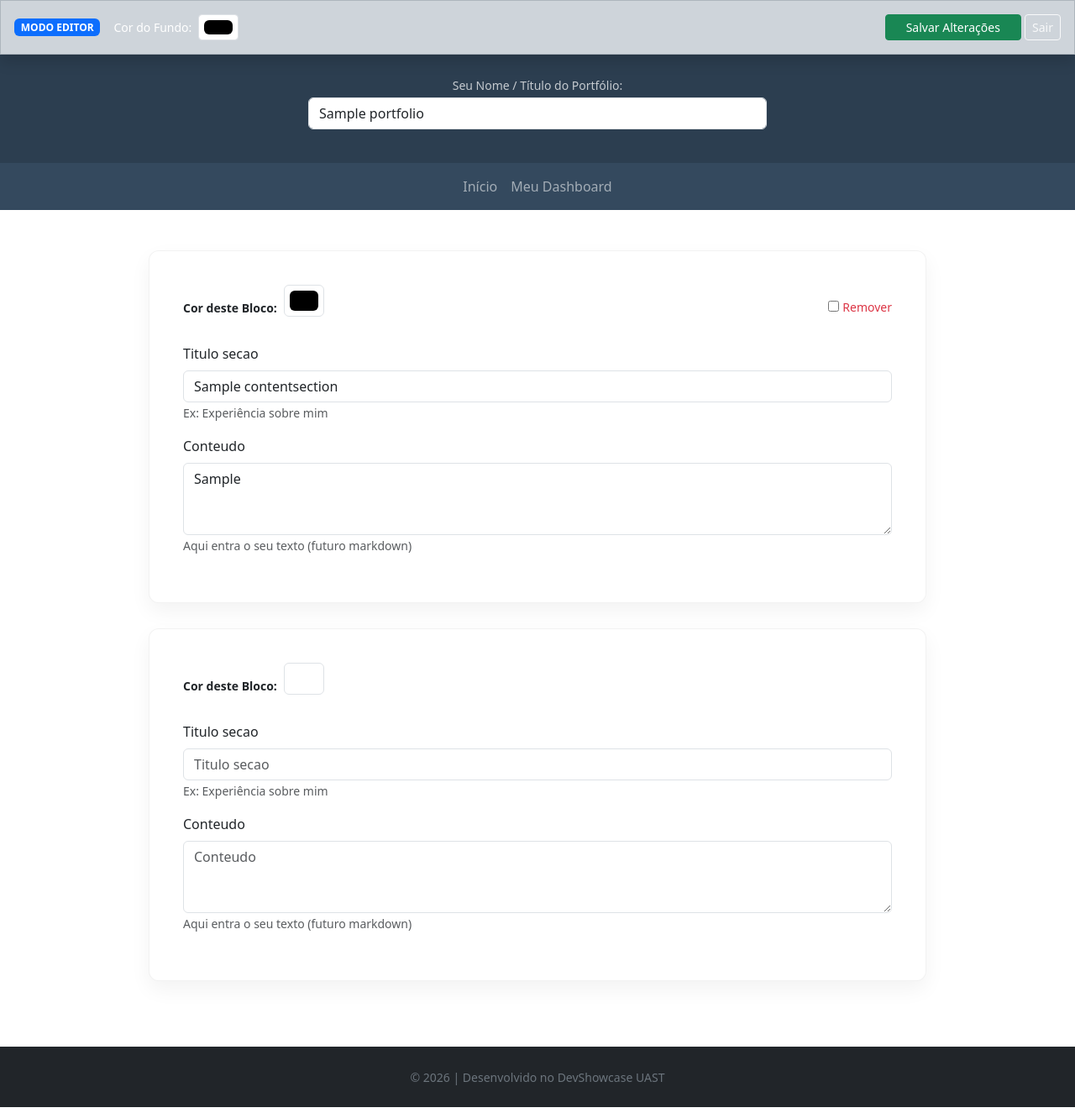
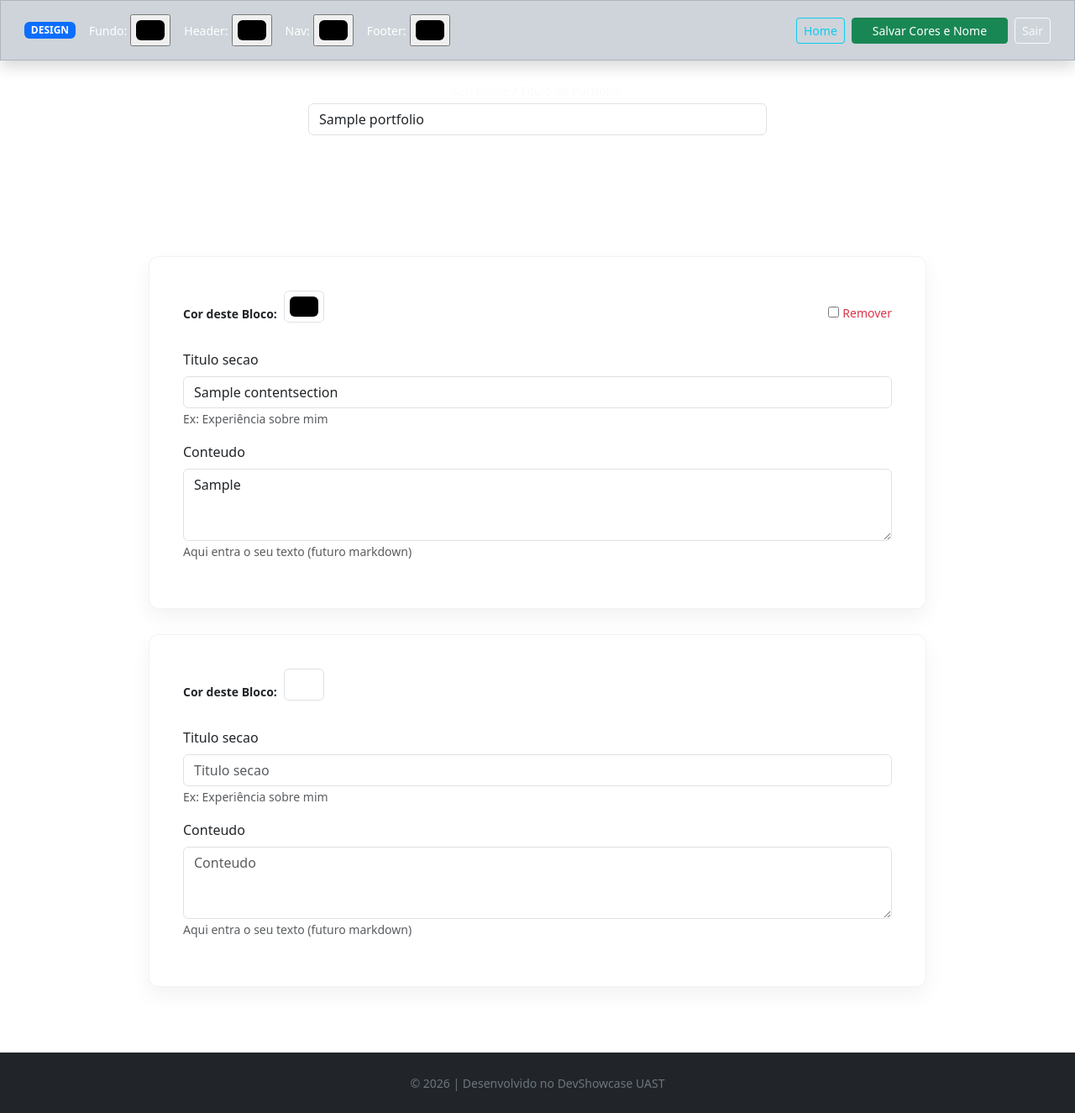
Before and after one commit to jhonathanemanuel/portfolio-creator, a Django app: page /editar/1/ in a window 1280 px wide. Shown: the whole page at 84% size. Run offline with Django 5.2, Linux system fonts and the light colour scheme; a user stored in the database is signed in; tables that the repository leaves empty hold one stand-in row (values such as "Sample post"); some libraries are stand-ins or nearby versions.

Commit message:
Criando a exclusão de portifolios

```diff
--- a/portfolio/forms.py
+++ b/portfolio/forms.py
@@ -5,21 +5,22 @@ from django.forms import inlineformset_factory
 class PortfolioForm(forms.ModelForm):
     class Meta:
         model = Portfolio
-        fields = ['titulo_projeto', 'nome_exibicao']
-        # widgets = {
-        #     # Torna o título e o slug invisíveis no HTML
-        #     'titulo_projeto': forms.HiddenInput(),
-        #     'slug': forms.HiddenInput(),
-        #     # Mantém o seletor de cor
-        #     'cor_fundo': forms.TextInput(attrs={'type': 'color', 'class': 'form-control-color'}),
-        # }
+        fields = ['titulo_projeto', 'nome_exibicao','cor_header', 'cor_nav', 'cor_footer', 'cor_fundo']
+
+        widgets = {
+            # 'titulo_projeto': forms.HiddenInput(),
+            'slug': forms.HiddenInput(),
+            'cor_fundo': forms.TextInput(attrs={'type': 'color', 'class': 'form-control-color'}),
+            'cor_header': forms.TextInput(attrs={'type': 'color', 'class': 'form-control-color'}),
+            'cor_nav': forms.TextInput(attrs={'type': 'color', 'class': 'form-control-color'}),
+            'cor_footer': forms.TextInput(attrs={'type': 'color', 'class': 'form-control-color'}),
+        }
 
     def __init__(self, *args, **kwargs):
         super().__init__(*args, **kwargs)
-        # Dizemos ao Django que o slug não é obrigatório NO FORMULÁRIO
-        # (mas ele continua sendo obrigatório no Banco de Dados)
         if 'slug' in self.fields:
             self.fields['slug'].required = False
+        self.instance.slug = "temp-slug"
 
 class ContentSectionForm(forms.ModelForm):
     class Meta:
--- a/portfolio/models.py
+++ b/portfolio/models.py
@@ -13,6 +13,9 @@ class Portfolio(models.Model):
     slug = models.SlugField(unique=True)
     date_added = models.DateTimeField(auto_now_add=True)
     cor_fundo = models.CharField(max_length=7, default="#f8f9fa")
+    cor_header = models.CharField(max_length=7, default="#2c3e50")
+    cor_nav = models.CharField(max_length=7, default="#34495e")
+    cor_footer = models.CharField(max_length=7, default="#212529")
 
     def __str__(self):
         return self.titulo_projeto
--- a/portfolio/templates/portfolio/base.html
+++ b/portfolio/templates/portfolio/base.html
@@ -5,6 +5,7 @@
     <meta charset="UTF-8">
     <title>Title</title>
     {% bootstrap_css %}
+    <link rel="stylesheet" href="https://cdn.jsdelivr.net/npm/bootstrap-icons@1.11.3/font/bootstrap-icons.min.css">
 </head>
 <body>
     {% block content %}
--- a/portfolio/templates/portfolio/visualizar.html
+++ b/portfolio/templates/portfolio/visualizar.html
@@ -36,8 +36,15 @@
         .bloco-portfolio:hover { transform: scale(1.01); border-color: #0d6efd; }
         {% endif %}
 
-        .navbar-custom { background-color: #34495e; }
-        .header-custom { background-color: #2c3e50; }
+        .navbar-custom {
+            background-color: {{ portfolio.cor_nav }};
+        }
+        .header-custom {
+            background-color: {{ portfolio.cor_header }};
+        }
+        footer.bg-dark { /* Ajuste a classe se necessário */
+            background-color: {{ portfolio.cor_footer }} !important;
+        }
 
         /* BOTÃO (+) CIRCULAR */
         .btn-add-section {
@@ -71,17 +78,50 @@
 
         {# BARRA DE FERRAMENTAS (Fora do container = Tela toda) #}
         {% if edit_mode %}
-        <div class="alert alert-dark sticky-top m-0 rounded-0 d-flex justify-content-between align-items-center shadow" style="z-index: 2000;">
-            <div class="d-flex align-items-center gap-3">
-                <span class="badge bg-primary">MODO EDITOR</span>
-                <div class="d-flex align-items-center">
-                    <label class="me-2 text-white small">Cor do Fundo:</label>
-                    <input type="color" name="cor_fundo" value="{{ portfolio.cor_fundo|default:'#f8f9fa' }}" class="form-control form-control-color form-control-sm">
+<!--        <div class="alert alert-dark sticky-top m-0 rounded-0 d-flex justify-content-between align-items-center shadow" style="z-index: 2000;">-->
+<!--            <div class="d-flex align-items-center gap-3">-->
+<!--                <span class="badge bg-primary">MODO EDITOR</span>-->
+<!--                <div class="d-flex align-items-center">-->
+<!--                    <label class="me-2 text-white small">Cor do Fundo:</label>-->
+<!--                    <input type="color" name="cor_fundo" value="{{ portfolio.cor_fundo|default:'#f8f9fa' }}" class="form-control form-control-color form-control-sm">-->
+<!--                </div>-->
+<!--            </div>-->
+<!--            <div>-->
+<!--                <button type="submit" class="btn btn-success btn-sm px-4">Salvar Alterações</button>-->
+<!--                <a href="{% url 'dashboard' %}" class="btn btn-outline-light btn-sm">Sair</a>-->
+<!--            </div>-->
+<!--        </div>-->
+        <div class="alert alert-dark sticky-top m-0 rounded-0 shadow" style="z-index: 2000;">
+            <div class="container-fluid d-flex justify-content-between align-items-center">
+                <div class="d-flex align-items-center gap-3">
+                    <span class="badge bg-primary">DESIGN</span>
+
+                    <div class="d-flex align-items-center gap-1">
+                        <label class="text-white small">Fundo:</label>
+                        {{ form.cor_fundo }}
+                    </div>
+
+                    <div class="d-flex align-items-center gap-1">
+                        <label class="text-white small">Header:</label>
+                        {{ form.cor_header }}
+                    </div>
+
+                    <div class="d-flex align-items-center gap-1">
+                        <label class="text-white small">Nav:</label>
+                        {{ form.cor_nav }}
+                    </div>
+
+                    <div class="d-flex align-items-center gap-1">
+                        <label class="text-white small">Footer:</label>
+                        {{ form.cor_footer }}
+                    </div>
                 </div>
-            </div>
-            <div>
-                <button type="submit" class="btn btn-success btn-sm px-4">Salvar Alterações</button>
-                <a href="{% url 'dashboard' %}" class="btn btn-outline-light btn-sm">Sair</a>
+
+                <div class="d-flex gap-2">
+                    <a href="{% url 'index' %}" class="btn btn-outline-info btn-sm">Home</a>
+                    <button type="submit" class="btn btn-success btn-sm px-4">Salvar Cores e Nome</button>
+                    <a href="{% url 'dashboard' %}" class="btn btn-outline-light btn-sm">Sair</a>
+                </div>
             </div>
         </div>
         {% endif %}
--- a/portfolio/urls.py
+++ b/portfolio/urls.py
@@ -9,4 +9,5 @@ urlpatterns = [
     path('p/<slug:slug>/', views.detalhe_portifolio, name='visualizar_portfolio'),
     path('editar/<int:pk>/', views.editar_portfolio, name='editar_portfolio'),
     path('dashboard/editar-titulo/<int:pk>/', views.editar_titulo_dashboard, name='editar_titulo_dashboard'),
+    path('dashboard/excluir/<int:pk>/', views.excluir_portfolio, name='excluir_portfolio'),
 ]
--- a/portfolio/views.py
+++ b/portfolio/views.py
@@ -2,6 +2,7 @@ from urllib import request
 from django.contrib.auth.decorators import login_required
 from django.contrib.auth.forms import UserCreationForm
 from django.utils.text import slugify
+import uuid
 
 from .forms import PortfolioForm, SectionFormSet
 from portfolio.models import Portfolio
@@ -39,7 +40,11 @@ def novo_portfolio(request):
         if form.is_valid():
             portfolio = form.save(commit=False)
             portfolio.usuario = request.user
-            portfolio.slug = slugify(portfolio.titulo_projeto)
+            base_slug = slugify(portfolio.titulo_projeto)
+            slug = base_slug
+            if Portfolio.objects.filter(slug=slug).exists():
+                slug = f"{base_slug}-{str(uuid.uuid4())[:4]}"
+            portfolio.slug = slug
             if not portfolio.cor_fundo:
                 portfolio.cor_fundo = "#f8f9fa"
             portfolio.save()
@@ -78,10 +83,7 @@ def editar_portfolio(request, pk):
         form = PortfolioForm(request.POST, instance=portfolio)
         formset = SectionFormSet(request.POST, instance=portfolio)
 
-        form_valido = form.is_valid()
-        formset_valido = formset.is_valid()
-
-        if form.is_valid():
+        if form.is_valid() and formset.is_valid():
             form.save()
             formset.save()
             print("SALVO")
@@ -97,3 +99,12 @@ def editar_portfolio(request, pk):
     context = {'form':form, 'portfolio':portfolio, 'formset':formset, 'edit_mode':True}
 
     return render(request, 'portfolio/visualizar.html', context)
+
+@login_required
+def excluir_portfolio(request, pk):
+    portfolio = get_object_or_404(Portfolio, pk=pk, usuario=request.user)
+
+    if request.method == 'POST':
+        portfolio.delete()
+        return redirect('dashboard')
+    return redirect('dashboard')
```
Also changed, not shown: portfolio/templates/portfolio/dashboard.html (+16 -4 lines), portfolio/migrations/0005_portfolio_cor_footer_portfolio_cor_header_and_more.py (added).
